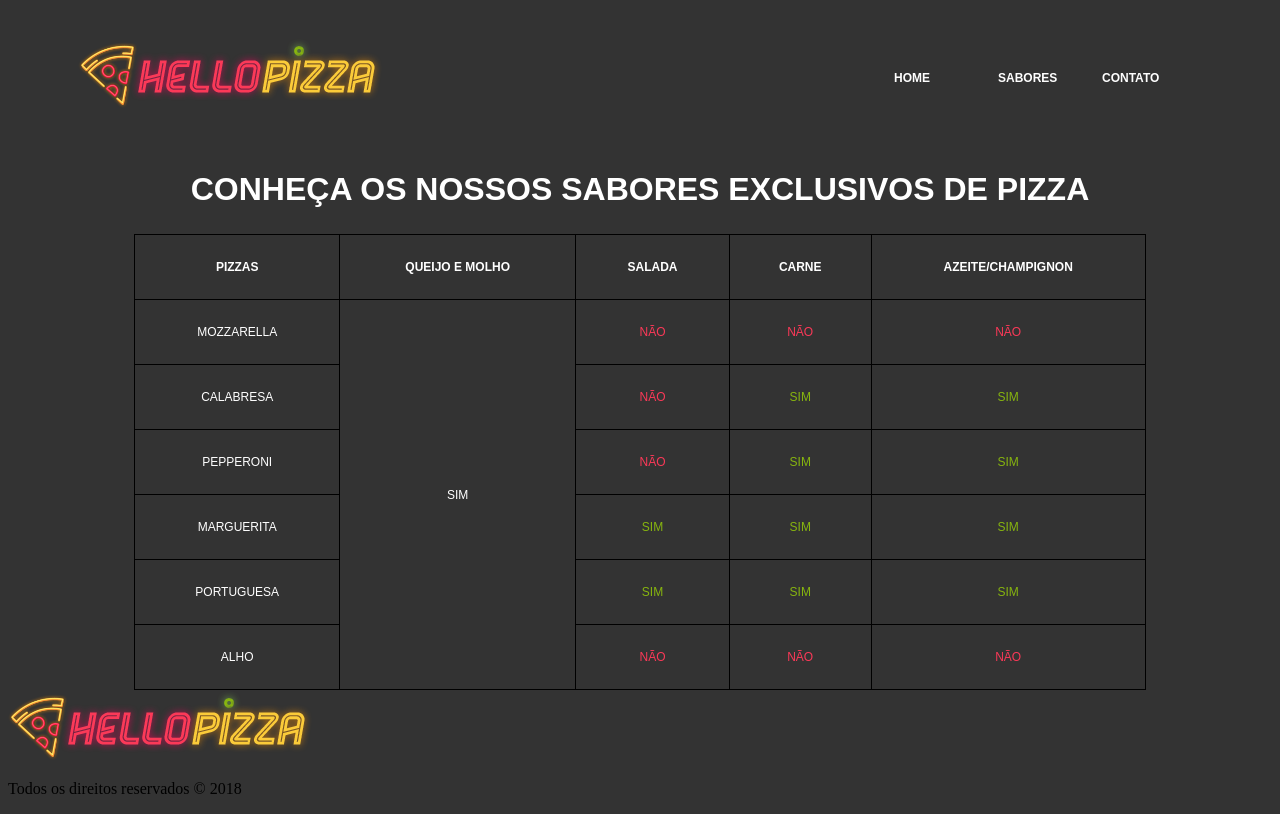
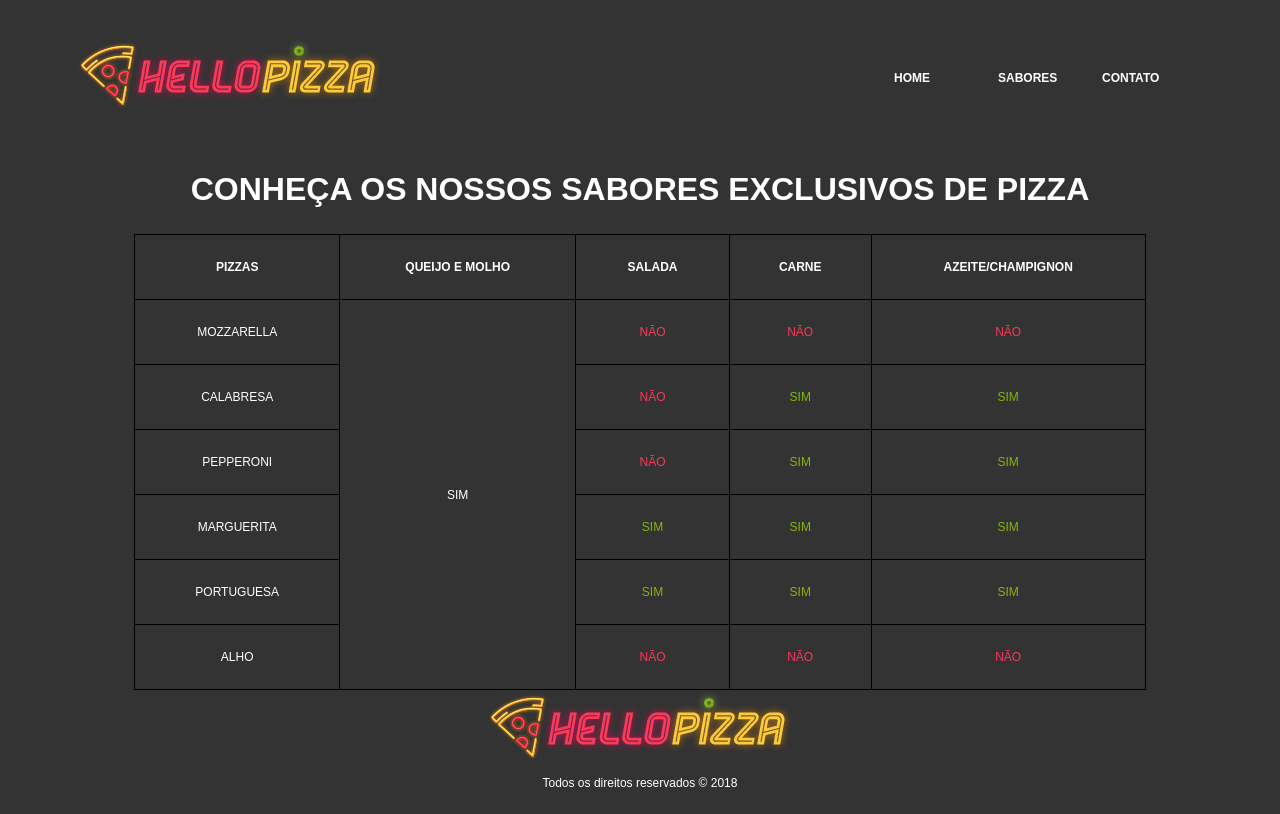
Before and after one commit to luizvisuart/introducaoCss, a plain HTML site: page index.html in a window 1280 px wide. Drawn offline with Linux system fonts and the light colour scheme.

Commit message:
ajustando o footer

```diff
--- a/css/stylesheet.css
+++ b/css/stylesheet.css
@@ -68,3 +68,15 @@ body{
 #sabores-pizzas .texto-positivo {
     color: #87b50f;
 }
+
+#copyrigth a{
+    text-align: center;
+    display: block;
+}
+
+#copyrigth p{
+    color: #fff;
+    text-align: center;
+    font-size: 12px;
+    font-family: Arial, Helvetica, sans-serif;
+}
--- a/index.html
+++ b/index.html
@@ -80,7 +80,7 @@
 	</section>
 
 	<footer>
-		<div>
+		<div id="copyrigth">
 			<a href="#">
 				<img src="img/logo-helloPizza.png">
 			</a>
```
